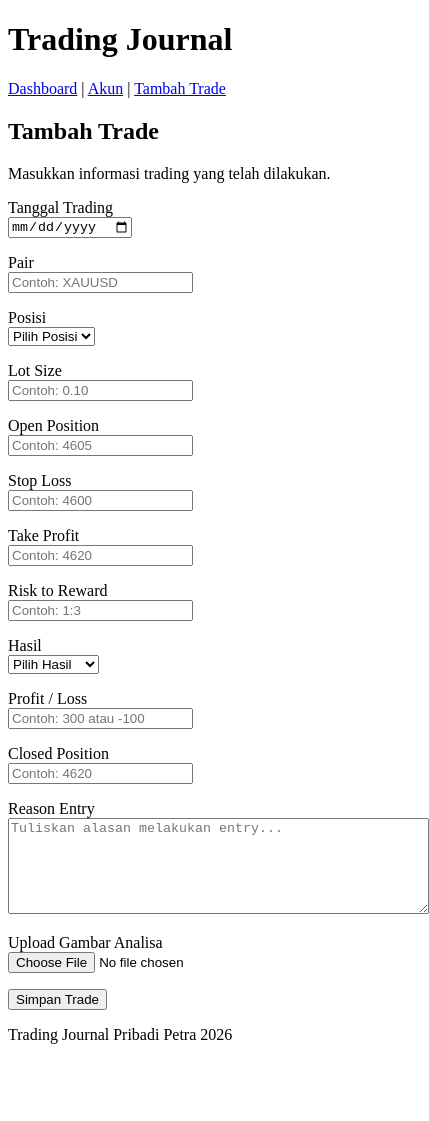
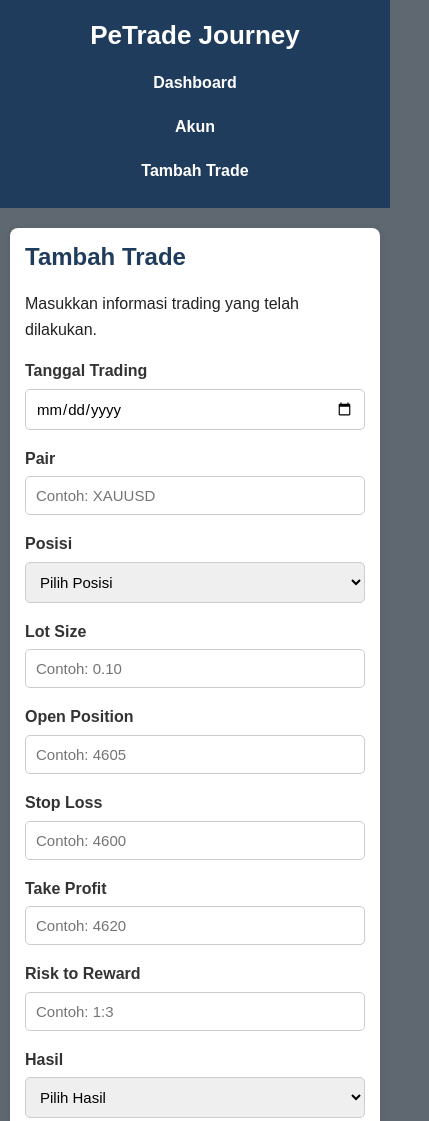
Before and after one commit to petraaps/trading-journal-web, a plain HTML site: page tambah-trade.html in a window 390 px wide. Shown: the top 1121 px of the page, 429 px wide, since content can reach past the window. Before the commit the page ends 1060 px from the top, so only its background shows below. Drawn offline with Linux system fonts and the light colour scheme.

Commit message:
Menambahkan CSS untuk setiap halaman PeTrade Journey

```diff
--- /dev/null
+++ b/style.css
@@ -0,0 +1,197 @@
+* {
+    box-sizing: border-box;
+}
+
+body {
+    margin: 0;
+    font-family: Arial, sans-serif;
+    font-size: 16px;
+    background-color: #5f6871;
+    color: #222222;
+}
+
+header {
+    background-color: #1f3c5c;
+    color: white;
+    padding: 20px;
+    text-align: center;
+}
+
+header h1 {
+    margin: 0 0 15px 0;
+    font-size: 32px;
+    font-weight: bold;
+}
+
+nav {
+    display: flex;
+    justify-content: center;
+    gap: 10px;
+}
+
+nav a {
+    color: white;
+    text-decoration: none;
+    font-weight: bold;
+    padding: 8px 14px;
+}
+
+nav a:hover {
+    background-color: #315b82;
+    border-radius: 5px;
+    color: aqua;
+}
+
+main {
+    max-width: 1100px;
+    margin: 30px auto;
+    padding: 0 20px;
+}
+
+article {
+    background-color: white;
+    padding: 25px;
+    margin-bottom: 25px;
+    border-radius: 8px;
+    box-shadow: 0 2px 8px rgba(0, 0, 0, 0.1);
+}
+
+h2 {
+    color: #1f3c5c;
+    font-size: 24px;
+    font-weight: bold;
+    margin-top: 0;
+}
+
+h3 {
+    color: #315b82;
+    font-size: 19px;
+}
+
+p {
+    line-height: 1.6;
+}
+
+.info-penting {
+    font-weight: bold;
+    color: #1f3c5c;
+}
+
+table {
+    width: 100%;
+    border-collapse: collapse;
+    margin-top: 15px;
+}
+
+th,
+td {
+    border: 1px solid #dddddd;
+    padding: 12px;
+    text-align: left;
+}
+
+th {
+    background-color: #1f3c5c;
+    color: white;
+    font-weight: bold;
+}
+
+tbody tr:hover {
+    background-color: #f1f5f9;
+}
+
+table a {
+    color: #1f3c5c;
+    font-weight: bold;
+}
+
+form {
+    max-width: 700px;
+}
+
+label {
+    font-weight: bold;
+    color: #333333;
+}
+
+input,
+select,
+textarea {
+    width: 100%;
+    padding: 10px;
+    margin-top: 5px;
+    border: 1px solid #cccccc;
+    border-radius: 5px;
+    font-family: Arial, sans-serif;
+    font-size: 15px;
+}
+
+textarea {
+    resize: vertical;
+}
+
+button {
+    background-color: #1f3c5c;
+    color: white;
+    border: none;
+    padding: 12px 20px;
+    border-radius: 5px;
+    font-size: 16px;
+    font-weight: bold;
+    cursor: pointer;
+}
+
+button:hover {
+    background-color: #315b82;
+}
+
+img {
+    max-width: 100%;
+    height: auto;
+    border-radius: 6px;
+}
+
+footer {
+    background-color: #1f3c5c;
+    color: white;
+    text-align: center;
+    padding: 15px;
+    margin-top: 30px;
+}
+
+@media (max-width: 768px) {
+
+    header h1 {
+        font-size: 26px;
+    }
+
+    nav {
+        flex-direction: column;
+        align-items: center;
+    }
+
+    nav a {
+        display: block;
+        width: 100%;
+        text-align: center;
+    }
+
+    main {
+        margin: 20px auto;
+        padding: 0 10px;
+    }
+
+    article {
+        padding: 15px;
+    }
+
+    .table-container {
+        overflow-x: auto;
+    }
+
+    th,
+    td {
+        padding: 8px;
+        white-space: nowrap;
+    }
+}
--- a/tambah-trade.html
+++ b/tambah-trade.html
@@ -4,17 +4,18 @@
 <head>
     <meta charset="UTF-8">
     <meta name="viewport" content="width=device-width, initial-scale=1.0">
-    <title>Trading Journal - Tambah Trade</title>
+    <title>PeTrade Journey - Tambah Trade</title>
+    <link rel="stylesheet" href="style.css">
 </head>
 
 <body>
 
     <header>
-        <h1>Trading Journal</h1>
+        <h1>PeTrade Journey</h1>
 
         <nav>
-            <a href="index.html">Dashboard</a> |
-            <a href="akun.html">Akun</a> |
+            <a href="index.html">Dashboard</a>
+            <a href="akun.html">Akun</a>
             <a href="tambah-trade.html">Tambah Trade</a>
         </nav>
     </header>
```
Also changed, not shown: akun.html (+5 -4 lines), detail-trade.html (+5 -4 lines), index.html (+5 -4 lines), docs/screenshots/tampilan dengan css-akun.png (added), docs/screenshots/tampilan dengan css-dashboard.png (added), docs/screenshots/tampilan dengan css-detail-trade.png (added), docs/screenshots/tampilan dengan css-tambah-trade.png (added).
